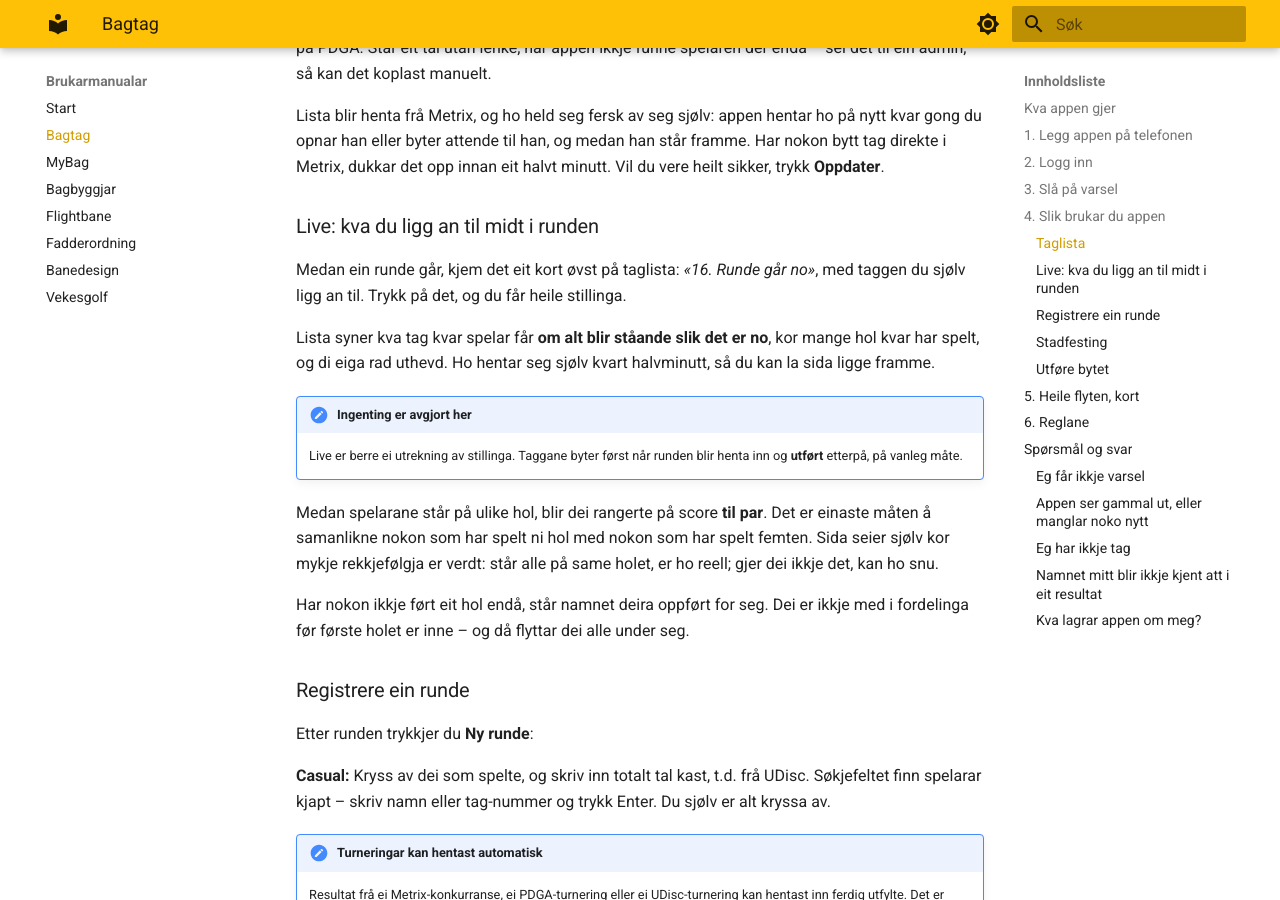
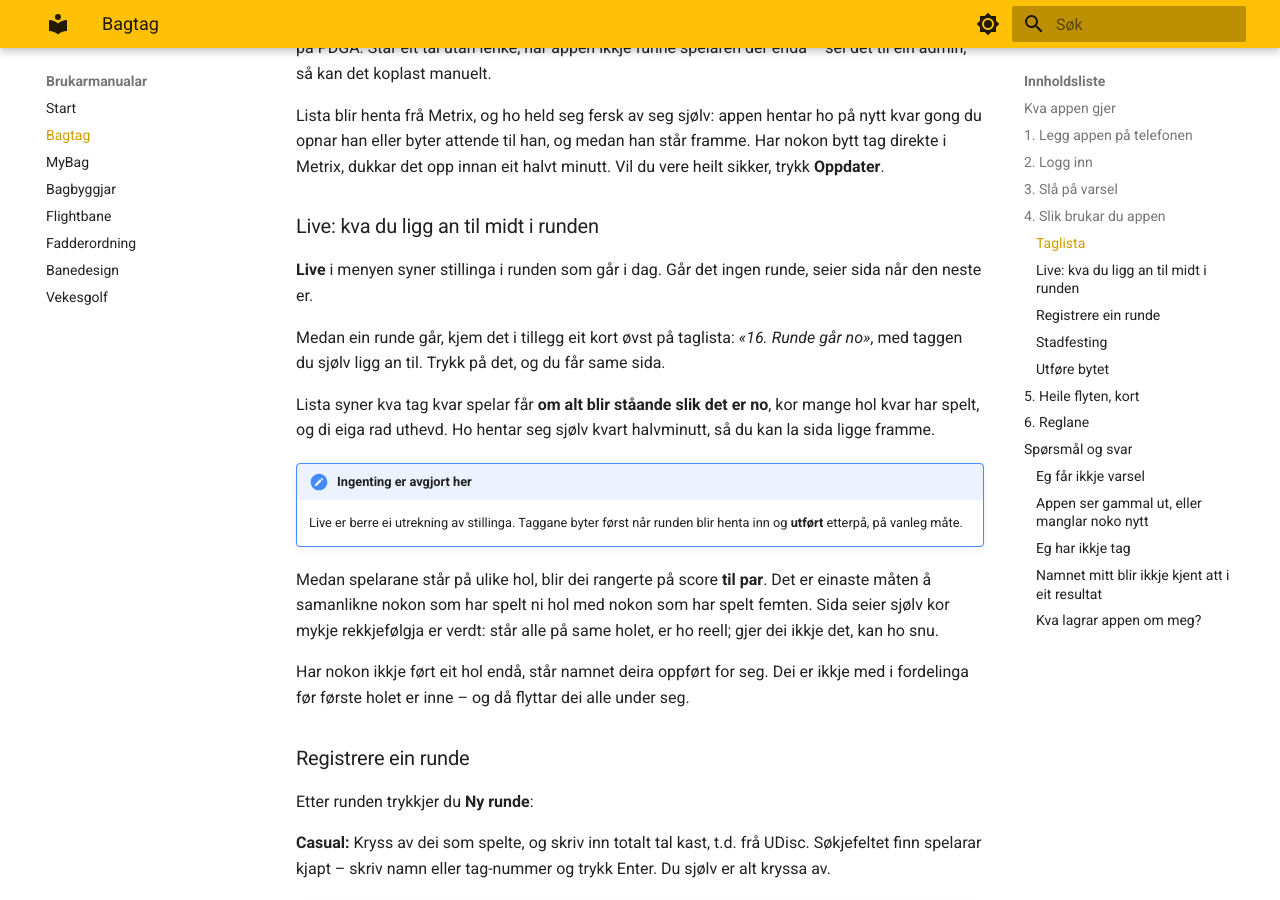
Before and after one commit to hanses89/manuals, an MkDocs documentation site: the page built from docs/bagtag.md, in a window 1280 px wide and 900 px high, scrolled down 1964 px. Built offline with MkDocs 1.6.1 and Material for MkDocs 9.7.7, drawn with Linux system fonts in a browser that asks for light colours.

Commit message:
manual: sync from bagtag.kvamdgs.no @ 767946d4e2e8a7573e0e66b53500045ad2938dc6

```diff
--- a/docs/bagtag.md
+++ b/docs/bagtag.md
@@ -97,8 +97,11 @@ minutt. Vil du vere heilt sikker, trykk **Oppdater**.
 
 ### Live: kva du ligg an til midt i runden
 
-Medan ein runde går, kjem det eit kort øvst på taglista: *«16. Runde går no»*,
-med taggen du sjølv ligg an til. Trykk på det, og du får heile stillinga.
+**Live** i menyen syner stillinga i runden som går i dag. Går det ingen runde,
+seier sida når den neste er.
+
+Medan ein runde går, kjem det i tillegg eit kort øvst på taglista: *«16. Runde
+går no»*, med taggen du sjølv ligg an til. Trykk på det, og du får same sida.
 
 Lista syner kva tag kvar spelar får **om alt blir ståande slik det er no**, kor
 mange hol kvar har spelt, og di eiga rad uthevd. Ho hentar seg sjølv kvart
```
